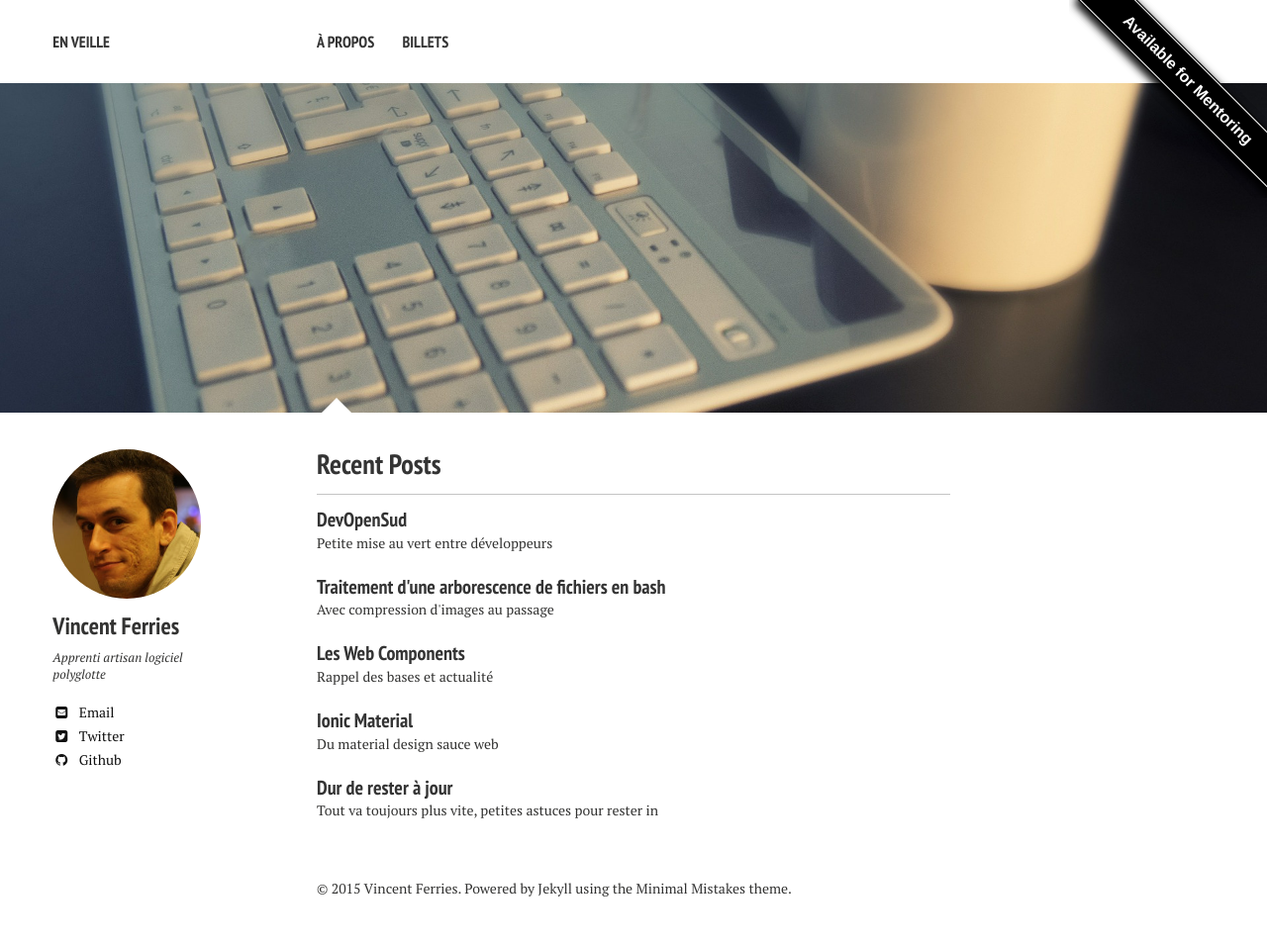
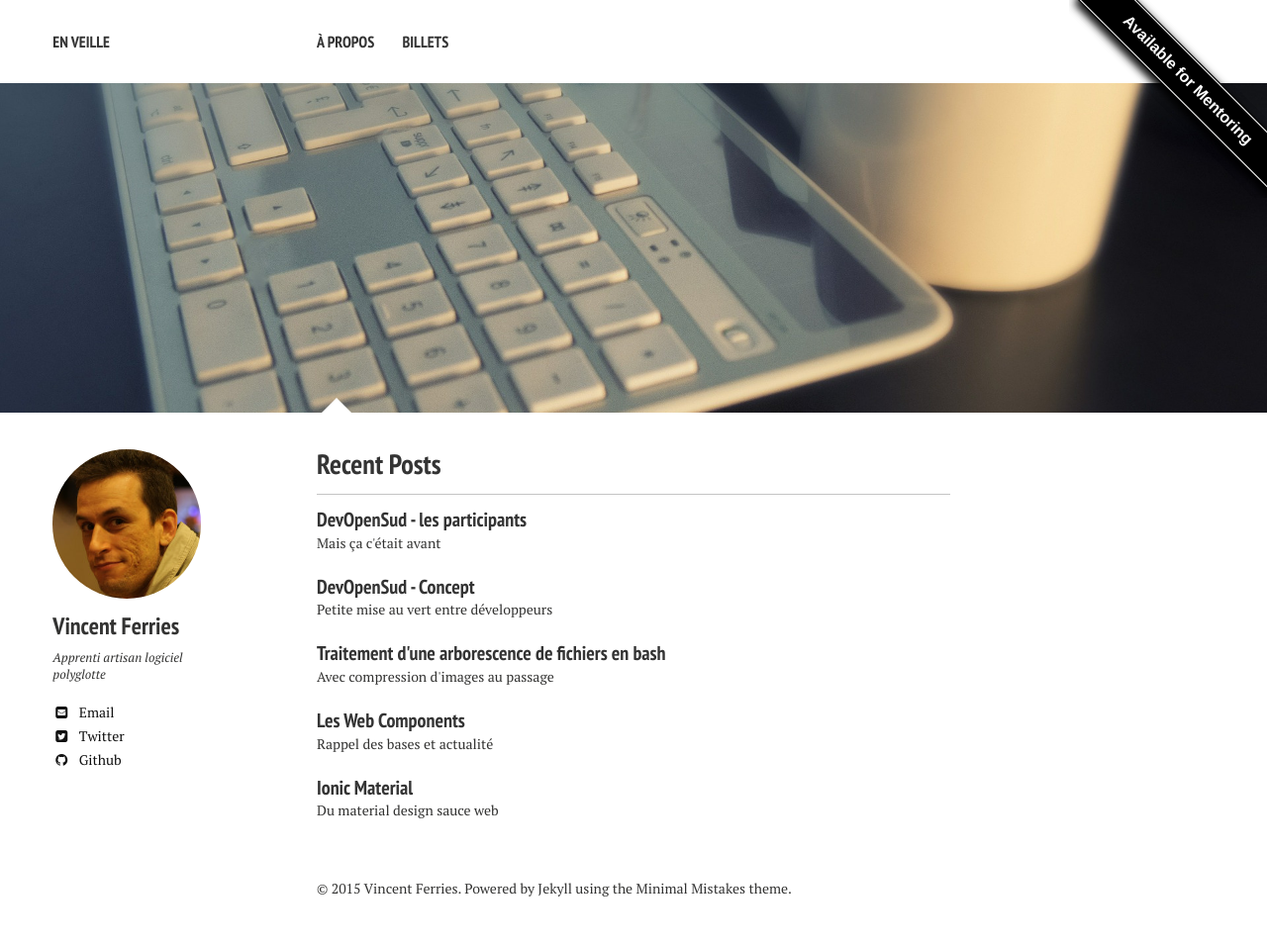
Before and after one commit to vferries/blog, a Jekyll site: the page built from index.md, in a window 1280 px wide. Shown: the whole page at 99% size. Built offline with Jekyll 4.4.1, drawn with Linux system fonts in a browser that asks for light colours; nearby versions of some CDN libraries; some of the changed lines change nothing that is shown.

Commit message:
Interviews DevOpenSud.

```diff
--- a/_posts/2015-04-25-devopensud.md
+++ b/_posts/2015-04-25-devopensud.md
@@ -1,6 +1,6 @@
 ---
 layout: post
-title: DevOpenSud
+title: DevOpenSud - Concept
 excerpt: "Petite mise au vert entre développeurs"
 tags: [nature, développement, weirddevs]
 modified: 2015-04-25
--- /dev/null
+++ b/_posts/2015-04-26-interviews.md
@@ -0,0 +1,53 @@
+---
+layout: post
+title: DevOpenSud - les participants
+excerpt: "Mais ça c'était avant"
+tags: [architecture, agilité, gestion de projets]
+modified: 2015-04-26
+comments: true
+---
+
+J'ai voulu m'essayer à un petit exercice de style lors de ce DevOpenSud : faire des mini interviews de chacun des participants de cette année pour vous donner une idée des personnes qu'on peut y croiser.
+
+#### Vincent Agnano
+
+Vincent est un développeur web nomade. Il s'est débarrassé de son domicile et développe d'où il est. Cela lui permet d'aller où il se sent accueilli. A l'heure où j'écris ces lignes, il part pour Barcelone. Il était à Lyon avant de venir, mais aussi à San Francisco, St Louis, New York, en Italie...
+
+Il chérit par dessous tout  la liberté que lui procure ce boulot, mais aussi la possibilité de créer de l'Utile (avec un grand U). Vincent travaille chez [Scopyleft](http://scopyleft.fr/) où il apprécie de pouvoir travailler avec des collègues qui partagent avec lui une certaine vision de l'ouverture.
+N'hésitez par à [le suivre sur Twitter](https://twitter.com/vinyll).
+
+#### Stéphane Langlois
+
+Stéphane est avant tout un difficultateur, mustard on the beat, hoe! Oui, c'est un peu cryptique, mais on comprend vite ce qu'il en est. Il ne développe pas par métier, et n'a jamais eu la moindre ligne de code vendue dans un bon de commande.
+Il organise notamment des balades de développement, ainsi que des choses proprement inutiles (donc totalement indispensables). Pour manger, il se fait payer pour le reste, notamment la difficultation.
+
+Il travaille aussi avec Vincent dans la [Scop](http://fr.wikipedia.org/wiki/Soci%C3%A9t%C3%A9_coop%C3%A9rative_et_participative) Scopyleft.
+Il tente de transformer notre Economie Sarcastisque et Scuicidaire en Economie Sociale et Solidaire.
+Son petit conseil pour aujourd'hui est de jeter un oeil [au Courtal](http://www.flickriver.com/places/France/Midi-Pyrenees/Peyre-Ausel%C3%A8re/search/).
+
+#### Antoine Vernois
+
+Prochainement sur ses cartes de visites : Software Anarchist, Consultant en bon sens, Générateur d'idées stupides[^1], Agile Software Craftsman. En tout cas, le voila à fond sur les matrices de LED pour les 3 prochaines semaines suite aux idées de cette fin de semaine !
+
+Il est passablement énervé par les questions orientées. Il travaille dans une société de un avec que lui dedans et essaie de ne pas faire comme les autres en règle générale.
+
+Antoine a deux conseils pour vous occuper ces jours-ci :
+
+* [Comment faire des matrices de LED](http://www.instructables.com/id/Make-a-24X6-LED-matrix/?ALLSTEPS)
+* Vous devez absolument lire [La Horde du Dehors](http://www.lavolte.net/livre/la-zone-du-dehors/).
+
+[^1]: mais marrantes
+
+#### Antoine Cezar
+
+Antoine ne se définit pas, dans aucune case, et plus généralement ne se pose plus ce genre de questions. Il cherche en ce moment comment arrêter soi-même de faire de la merde un peu partout, pas qu'en informatique. Il est assez critique envers l'Entreprise et aime très peu de personnes.
+
+L'interrogation du jour : n'est-on pas embauché juste pour faire du bullshit ? Pondre un truc, qui ne marche pas, toucher la paie avant de produire une nouvelle chose qui ne marche pas. Il cherche à toujours apprendre plein de trucs, notamment en étant moins passif, en passant moins de temps devant de séries, mais un peu plus sur des jeux vidéos (Strife notamment ou War Conflict). Il aimerait bosser pour un truc qui a du sens, même pour faire de la merde, mais éthique.
+
+Check this out :
+<iframe width="420" height="315" src="https://www.youtube.com/embed/ZZGo6mWjk4Y" frameborder="0" allowfullscreen></iframe>
+
+#### Henri Bourcereau
+
+Henri est développeur indépendant depuis peu. Avant cela, il a eu un parcours chargé : il était notamment responsable technique d'une petite agence web qu'il avait créée. Il touchait à tout, administration système, développement web. Il continue à chercher à apprendre et découvrir de nouvelles choses, en ce moment c'est Scala et la programmation fonctionnelle.
+N'hésitez surtout pas à le suivre [sur Twitter](https://twitter.com/mmai)
```
